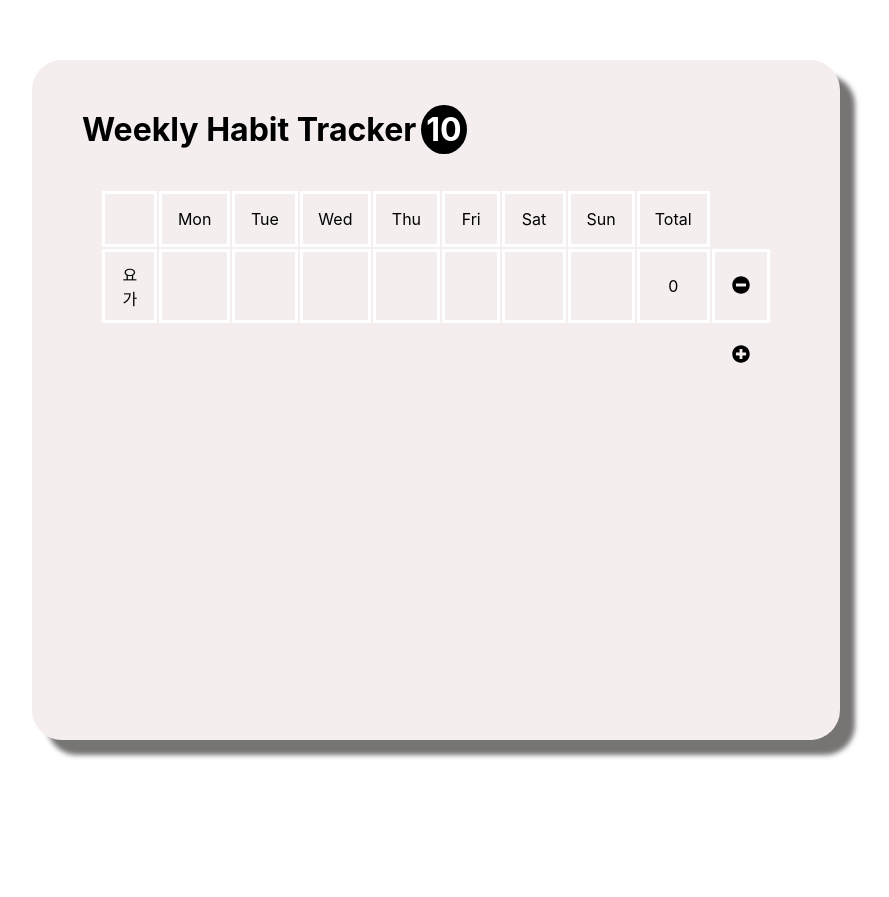
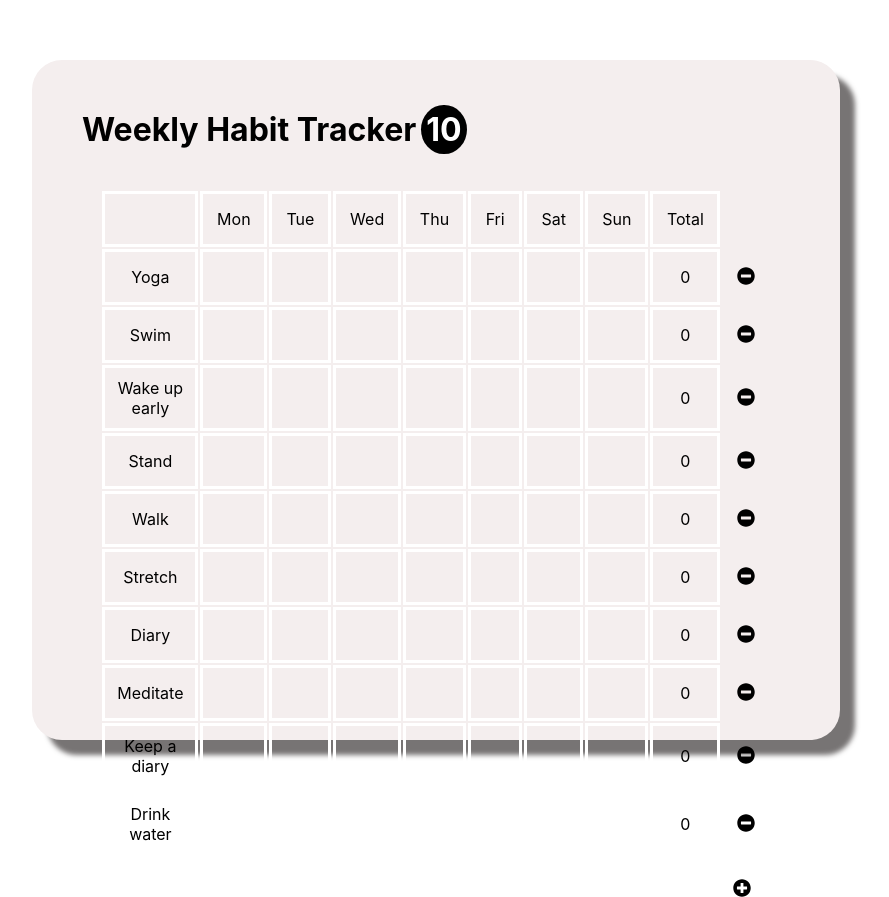
Before and after one commit to kangmuni/weekly-habit-tracker, a React (Create React App) app: page / in a window 1280 px wide. Shown: the whole page, without its empty margins (204-1093 px from the left). Before the commit the page ends 800 px from the top, so only its background shows below. Built offline with nearby package versions, Linux system fonts and the light colour scheme.

Commit message:
Make habits component and Use props

```diff
--- a/src/app.css
+++ b/src/app.css
@@ -82,6 +82,10 @@ td {
   height: 30px;
 }
 
+.delete {
+  border: none;
+}
+
 .fa-minus-circle,
 .fa-plus-circle {
   font-size: large;
@@ -96,5 +100,5 @@ td {
 
 .fa-plus-circle {
   margin-top: 10px;
-  margin-right: 5.5vw;
+  margin-right: 5.4vw;
 }
--- /dev/null
+++ b/src/components/habit.jsx
@@ -0,0 +1,53 @@
+import React, { Component } from 'react';
+
+class Habit extends Component {
+  handleClick = (event) => {
+    const target = event.target;
+    if (target.className === 'isCheck') {
+      target.style.backgroundColor = 'white';
+      target.classList.toggle('checked');
+      this.countIncrement();
+      return;
+    }
+    if (target.className === 'isCheck checked') {
+      target.style.backgroundColor = 'transparent';
+      target.classList.toggle('checked');
+      this.countDecrement();
+      return;
+    }
+  };
+
+  countIncrement = () => {
+    this.props.onIncrement(this.props.habit);
+  };
+
+  countDecrement = () => {
+    this.props.onDecrement(this.props.habit);
+  };
+
+  handleDelete = () => {
+    this.props.onDelete(this.props.habit);
+  };
+
+  render() {
+    const { name, count } = this.props.habit;
+    return (
+      <tr onClick={this.handleClick}>
+        <td>{name}</td>
+        <td className="isCheck"></td>
+        <td className="isCheck"></td>
+        <td className="isCheck"></td>
+        <td className="isCheck"></td>
+        <td className="isCheck"></td>
+        <td className="isCheck"></td>
+        <td className="isCheck"></td>
+        <td className="total">{count}</td>
+        <td className="delete" onClick={this.handleDelete}>
+          <i className="fas fa-minus-circle"></i>
+        </td>
+      </tr>
+    );
+  }
+}
+
+export default Habit;
--- /dev/null
+++ b/src/components/habits.jsx
@@ -0,0 +1,57 @@
+import React, { Component } from 'react';
+import Habit from './habit';
+
+class Habits extends Component {
+  state = {
+    habits: [
+      { id: 1, name: 'Yoga', count: 0 },
+      { id: 2, name: 'Swim', count: 0 },
+      { id: 3, name: 'Wake up early', count: 0 },
+      { id: 4, name: 'Stand', count: 0 },
+      { id: 5, name: 'Walk', count: 0 },
+      { id: 6, name: 'Stretch', count: 0 },
+      { id: 7, name: 'Diary', count: 0 },
+      { id: 8, name: 'Meditate', count: 0 },
+      { id: 9, name: 'Keep a diary', count: 0 },
+      { id: 10, name: 'Drink water', count: 0 },
+    ],
+  };
+
+  countIncrement = (habit) => {
+    const habits = [...this.state.habits];
+    const idx = habits.indexOf(habit);
+    habits[idx].count++;
+    this.setState({ habits });
+  };
+
+  countDecrement = (habit) => {
+    const habits = [...this.state.habits];
+    const idx = habits.indexOf(habit);
+    const count = habits[idx].count - 1;
+    habits[idx].count = count < 0 ? 0 : count;
+    this.setState({ habits });
+  };
+
+  handleDelete = (habit) => {
+    const habits = this.state.habits.filter((item) => item.id !== habit.id);
+    this.setState({ habits });
+  };
+
+  render() {
+    return (
+      <>
+        {this.state.habits.map((habit) => (
+          <Habit
+            key={habit.id}
+            habit={habit}
+            onDelete={this.handleDelete}
+            onIncrement={this.countIncrement}
+            onDecrement={this.countDecrement}
+          />
+        ))}
+      </>
+    );
+  }
+}
+
+export default Habits;
--- a/src/components/table.jsx
+++ b/src/components/table.jsx
@@ -1,45 +1,7 @@
 import React, { Component } from 'react';
+import Habits from './habits';
 
 class Table extends Component {
-  state = {
-    count: 0,
-    // habits: [
-    //   { id: 1, name: 'Yoga', count: 0 },
-    //   { id: 2, name: 'Swim', count: 0 },
-    //   { id: 4, name: 'Stand', count: 0 },
-    //   { id: 5, name: 'Walk', count: 0 },
-    //   { id: 6, name: 'Stretch', count: 0 },
-    //   { id: 7, name: 'Diary', count: 0 },
-    //   { id: 8, name: 'Meditate', count: 0 },
-    //   { id: 9, name: 'Keep a diary', count: 0 },
-    //   { id: 10, name: 'Drink water', count: 0 },
-    // ],
-  };
-
-  onClick = (event) => {
-    const target = event.target;
-    if (target.className === 'isCheck') {
-      target.style.backgroundColor = 'white';
-      target.classList.toggle('checked');
-      return;
-    }
-    if (target.className === 'isCheck checked') {
-      target.style.backgroundColor = 'transparent';
-      target.classList.toggle('checked');
-      this.countDecrement();
-      return;
-    }
-  };
-
-  countIncrement = () => {
-    this.setState({ count: this.state.count + 1 });
-  };
-
-  countDecrement = () => {
-    const count = this.state.count - 1;
-    this.setState({ count: count < 0 ? 0 : count });
-  };
-
   render() {
     return (
       <>
@@ -58,20 +20,7 @@ class Table extends Component {
             </tr>
           </thead>
           <tbody>
-            <tr onClick={this.onClick}>
-              <td>요가</td>
-              <td className="isCheck" onClick={this.countIncrement}></td>
-              <td className="isCheck" onClick={this.countIncrement}></td>
-              <td className="isCheck" onClick={this.countIncrement}></td>
-              <td className="isCheck" onClick={this.countIncrement}></td>
-              <td className="isCheck" onClick={this.countIncrement}></td>
-              <td className="isCheck" onClick={this.countIncrement}></td>
-              <td className="isCheck" onClick={this.countIncrement}></td>
-              <td className="total">{this.state.count}</td>
-              <td>
-                <i className="fas fa-minus-circle"></i>
-              </td>
-            </tr>
+            <Habits />
           </tbody>
         </table>
       </>
```
